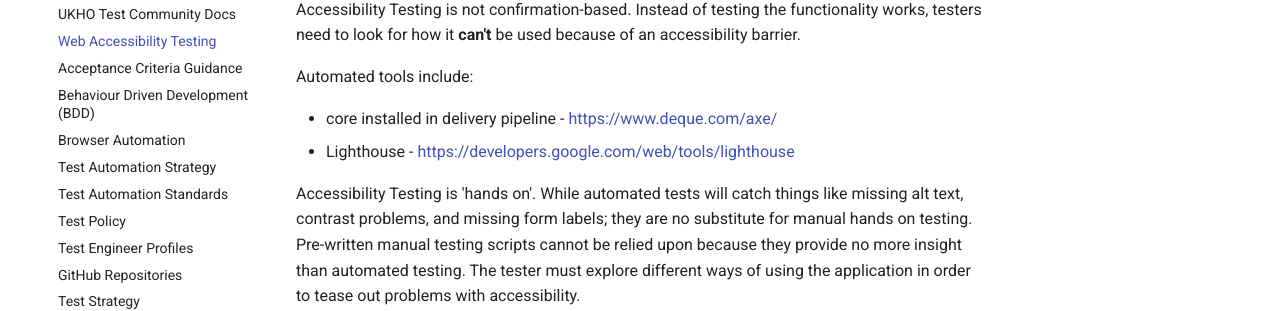
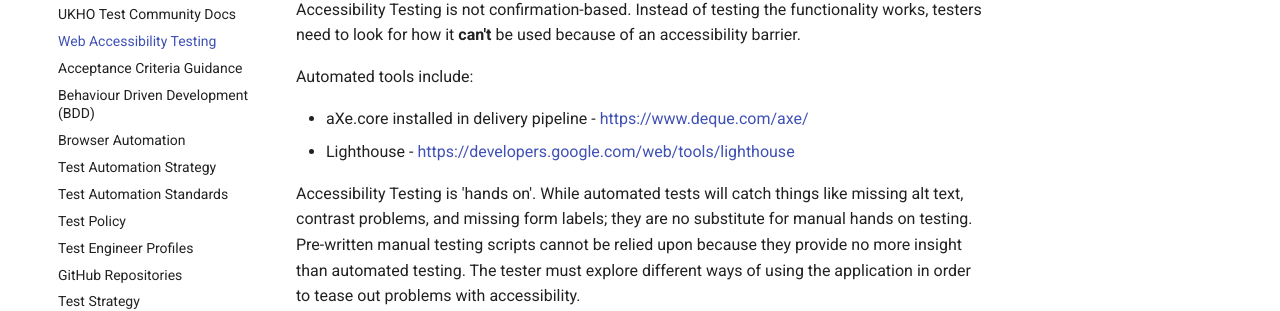
Before and after one commit to UKHO/docs, an MkDocs documentation site: the page built from docs/quality-assurance/Web-Accessibility.md, in a window 1280 px wide and 987 px high. Shown: the part 250-561 px from the top of the window. Built offline with MkDocs 1.6.1 and Material for MkDocs 9.7.7, drawn with Linux system fonts in a browser that asks for light colours.

Commit message:
Update Web-Accessibility.md

```diff
--- a/docs/quality-assurance/Web-Accessibility.md
+++ b/docs/quality-assurance/Web-Accessibility.md
@@ -6,7 +6,7 @@ Accessibility Testing is not confirmation-based. Instead of testing the function
 
 Automated tools include:
 
-- core installed in delivery pipeline - https://www.deque.com/axe/
+- aXe.core installed in delivery pipeline - https://www.deque.com/axe/
 - Lighthouse - https://developers.google.com/web/tools/lighthouse
 
 Accessibility Testing is 'hands on'. While automated tests will catch things like missing alt text, contrast problems, and missing form labels; they are no substitute for manual hands on testing. Pre-written manual testing scripts cannot be relied upon because they provide no more insight than automated testing. The tester must explore different ways of using the application in order to tease out problems with accessibility.
```
